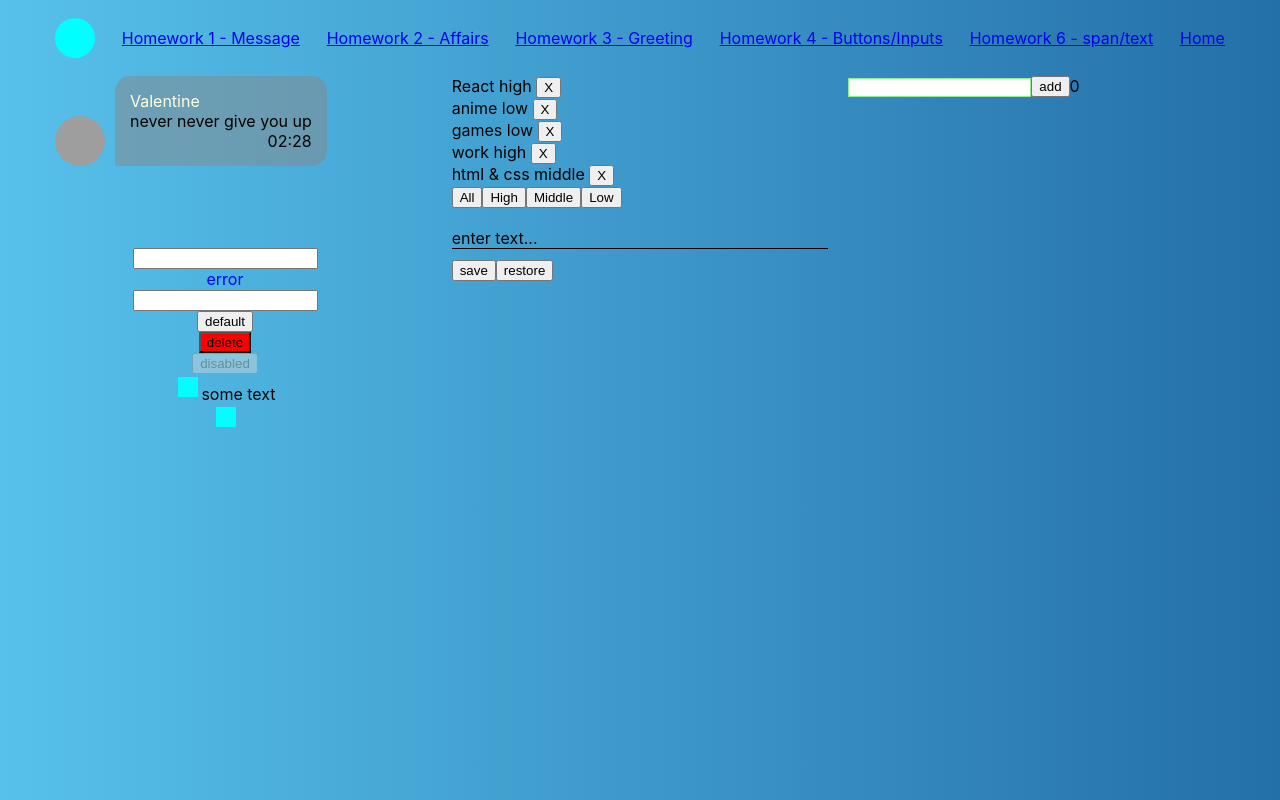
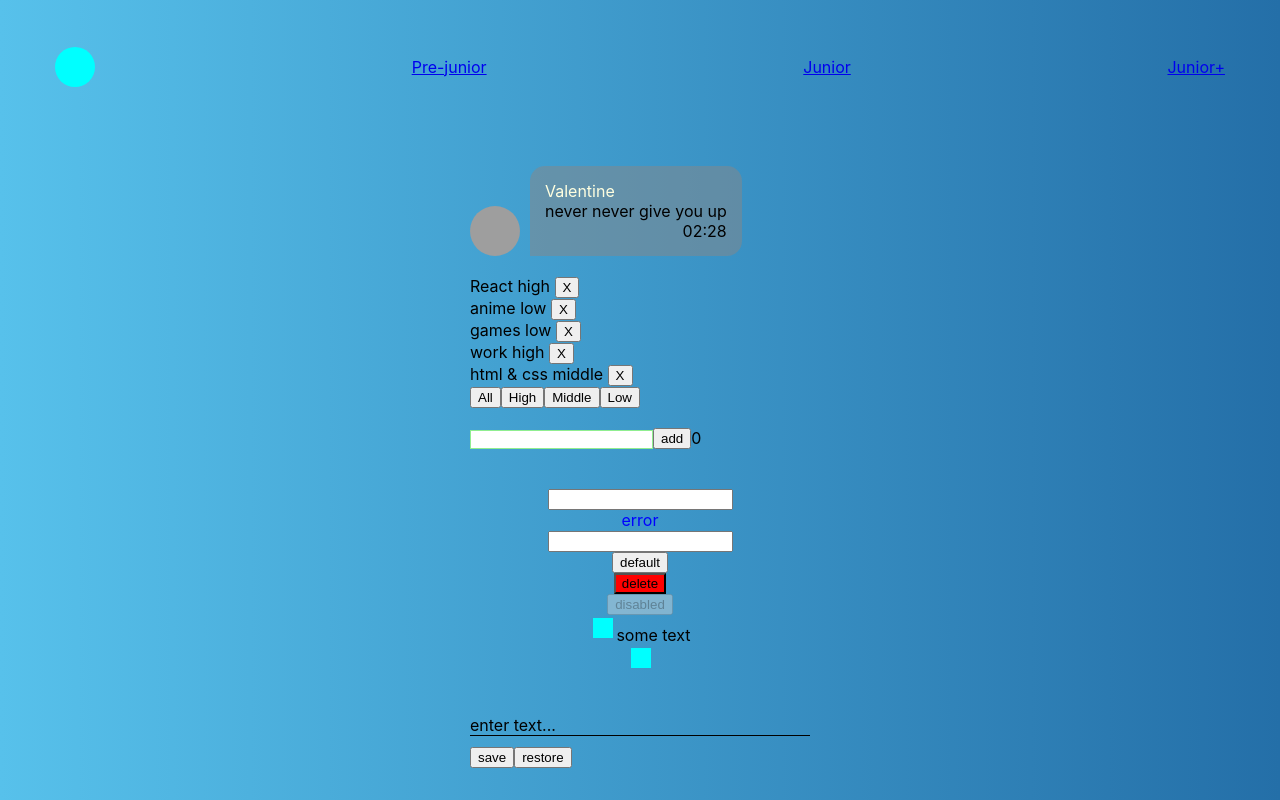
Before and after one commit to valtikamore/simple-tasks, a React (Create React App) app: page /#/pre-junior in a window 1280 px wide. Built offline with nearby package versions, Linux system fonts and the light colour scheme; grey boxes are pictures that could not be loaded.

Commit message:
homework 5 : pre-j \ j \J+

```diff
--- a/src/p2-homeworks/h5/HW5.module.css
+++ b/src/p2-homeworks/h5/HW5.module.css
@@ -1,4 +1,5 @@
 .grid {
     display: grid;
     grid-template-rows: 1fr  5fr ;
+    min-height: 100vh;
 }
--- a/src/p2-homeworks/h5/Header.tsx
+++ b/src/p2-homeworks/h5/Header.tsx
@@ -10,23 +10,15 @@ function Header() {
             <div className={s.navBarCircle} onClick={()=>setCollapsed(!collapsed)}>
                 {collapsed &&  <Navbar />}
             </div>
-           <div>
-               <NavLink to='/HW1'> Homework 1 - Message</NavLink>
-           </div>
+
             <div>
-                <NavLink to='/HW2'> Homework 2 - Affairs</NavLink>
+                <NavLink to='/pre-junior'> Pre-junior</NavLink>
             </div>
             <div>
-                <NavLink to='/HW3'> Homework 3 - Greeting</NavLink>
+                <NavLink to='/junior'> Junior</NavLink>
             </div>
             <div>
-                <NavLink to='/HW4'> Homework 4 - Buttons/Inputs</NavLink>
-            </div>
-            <div>
-                <NavLink to='/HW6'> Homework 6 - span/text </NavLink>
-            </div>
-            <div>
-                <NavLink to='/pre-junior'> Home</NavLink>
+                <NavLink to='/juniorPlus'> Junior+</NavLink>
             </div>
         </div>
     )
--- a/src/p2-homeworks/h5/Routes.tsx
+++ b/src/p2-homeworks/h5/Routes.tsx
@@ -7,19 +7,26 @@ import HW2 from '../h2/HW2';
 import HW3 from "../h3/HW3";
 import HW4 from '../h4/HW4';
 import HW6 from '../h6/HW6';
+import Junior from "./pages/Junior";
+import JuniorPlus from "./pages/JuniorPlus";
 
 export const PATH = {
     PRE_JUNIOR: '/pre-junior',
+    JUNIOR: '/junior',
+    JUNIOR_PLUS: '/juniorPlus',
     HW1 : '/HW1',
     HW2 : '/HW2',
     HW3 : '/HW3',
     HW4 : '/HW4',
     HW6 : '/HW6',
 }
+/*display: flex;*/
+/*justify-content: center;*/
+/*align-items: center;*/
 
 function Routes() {
     return (
-        <div >
+        <div style={{display:'flex',justifyContent:'center',alignItems:'center'}} >
             {/*Switch выбирает первый подходящий роут*/}
             <Switch>
             {/*в начале мы попадаем на страницу '/' и переходим сразу на страницу PRE_JUNIOR*/}
@@ -27,6 +34,8 @@ function Routes() {
             <Route path={'/'} exact render={() => <Redirect to={PATH.PRE_JUNIOR}/>}/>
 
             <Route path={PATH.PRE_JUNIOR} render={() => <PreJunior/>}/>
+            <Route path={PATH.JUNIOR} render={() => <Junior/>}/>
+            <Route path={PATH.JUNIOR_PLUS} render={() => <JuniorPlus/>}/>
             <Route path={PATH.HW1} render={() => <HW1/>}/>
             <Route path={PATH.HW2} render={() => <HW2/>}/>
             <Route path={PATH.HW3} render={() => <HW3/>}/>
--- a/src/p2-homeworks/h5/navbar/navbar.module.css
+++ b/src/p2-homeworks/h5/navbar/navbar.module.css
@@ -1,7 +1,14 @@
 .navbar {
-    position: absolute;
+    position: fixed;
+    top: 0;
     z-index: 10;
     background: lightyellow;
-    animation: ease 0.2s;
-    height: 100vh;
+    left: 0;
+    bottom: 0;
+    transition: all .2s linear;
+    /*transform: translateX(-100%);*/
 }
+
+/*display: flex;*/
+/*justify-content: center;*/
+/*align-items: center;*/
--- /dev/null
+++ b/src/p2-homeworks/h5/pages/Junior.tsx
@@ -0,0 +1,17 @@
+import React from 'react'
+import s from  './PreJunior.module.css'
+import HW1 from '../../h1/HW1'
+import HW2 from '../../h2/HW2'
+import HW3 from '../../h3/HW3'
+import HW4 from '../../h4/HW4'
+import HW6 from '../../h6/HW6'
+
+function Junior() {
+    return (
+        <div className={s.grid}>
+
+        </div>
+    )
+}
+
+export default Junior
--- /dev/null
+++ b/src/p2-homeworks/h5/pages/JuniorPlus.tsx
@@ -0,0 +1,17 @@
+import React from 'react'
+import s from  './PreJunior.module.css'
+import HW1 from '../../h1/HW1'
+import HW2 from '../../h2/HW2'
+import HW3 from '../../h3/HW3'
+import HW4 from '../../h4/HW4'
+import HW6 from '../../h6/HW6'
+
+function JuniorPlus() {
+    return (
+        <div className={s.grid}>
+
+        </div>
+    )
+}
+
+export default JuniorPlus
--- a/src/p2-homeworks/h5/pages/PreJunior.tsx
+++ b/src/p2-homeworks/h5/pages/PreJunior.tsx
@@ -14,7 +14,6 @@ function PreJunior() {
             <HW3/>
             <HW4/>
             <HW6/>
-
         </div>
     )
 }
```
